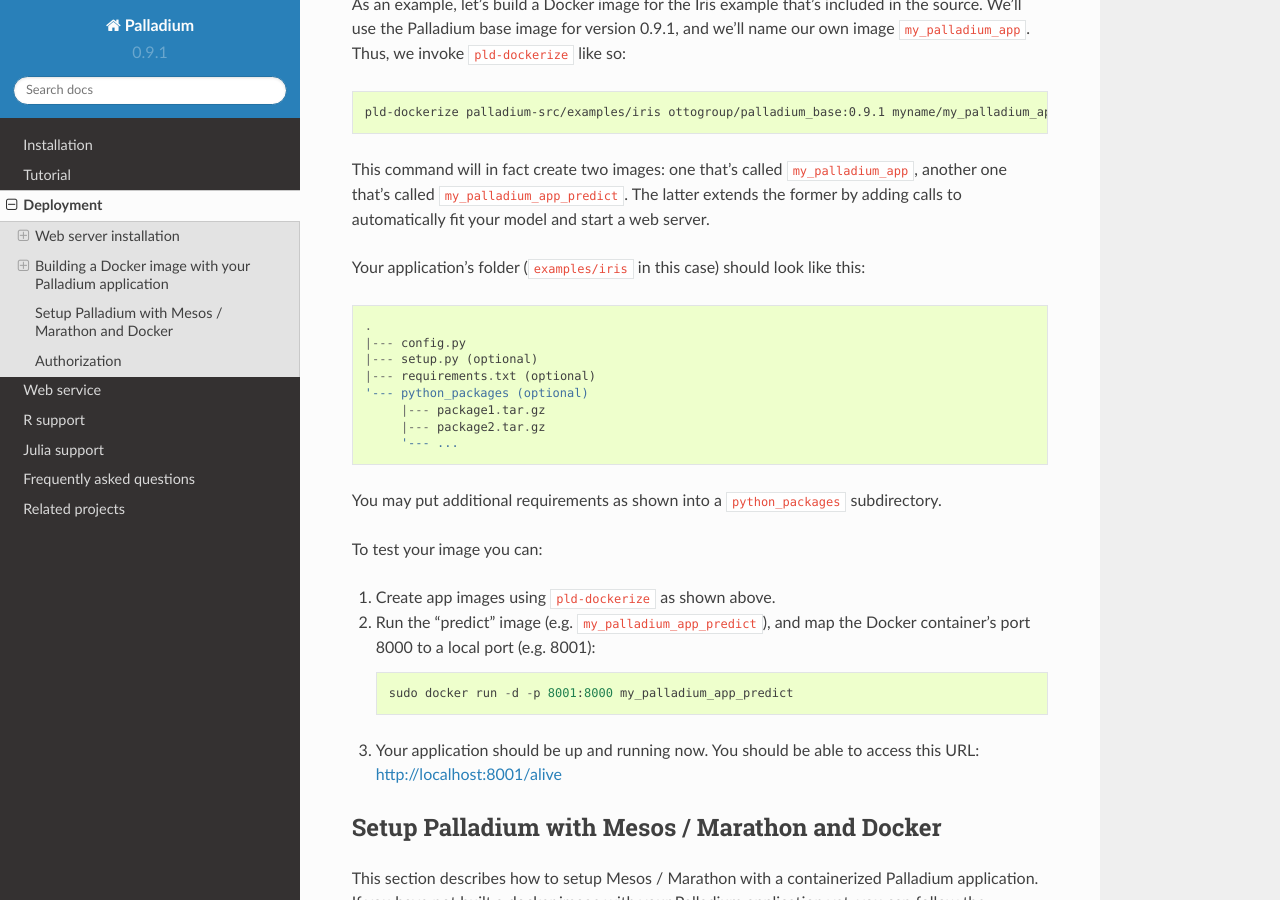
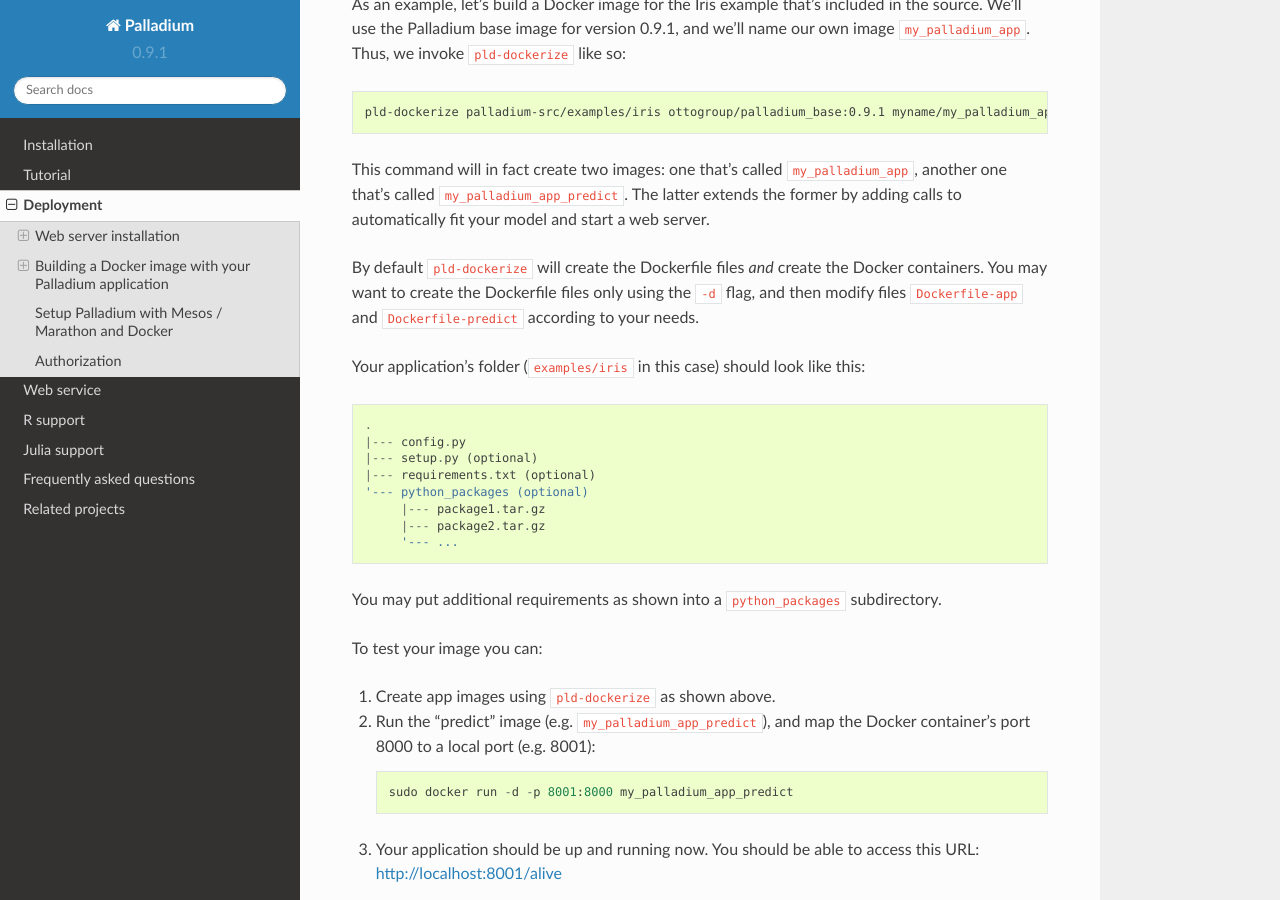
Before and after one commit to ottogroup/palladium, a Sphinx documentation site: the page built from docs/user/deployment.rst, in a window 1280 px wide and 900 px high, scrolled down 2464 px. Built offline with Sphinx 7.4.7 and the Read the Docs theme 2.0.0, drawn with Linux system fonts in a browser that asks for light colours; pages that are not in the unit, such as notebooks, are missing from menus.

Commit message:
Add proper option parsing to pld-dockerize.  Allow -d for dry run.

```diff
--- a/docs/user/deployment.rst
+++ b/docs/user/deployment.rst
@@ -151,6 +151,11 @@ This command will in fact create two images: one that's called
 ``my_palladium_app``, another one that's called
 ``my_palladium_app_predict``.  The latter extends the former by adding
 calls to automatically fit your model and start a web server.
+
+By default ``pld-dockerize`` will create the Dockerfile files *and*
+create the Docker containers.  You may want to create the Dockerfile
+files only using the ``-d`` flag, and then modify files
+``Dockerfile-app`` and ``Dockerfile-predict`` according to your needs.
 
 Your application's folder (``examples/iris`` in this case) should look
 like this:
```
Also changed, not shown: 1 other file.
